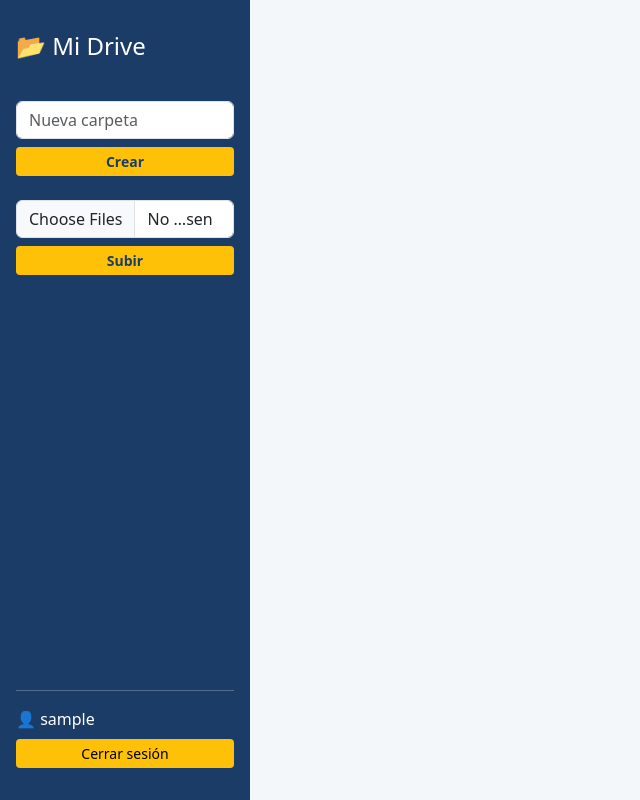
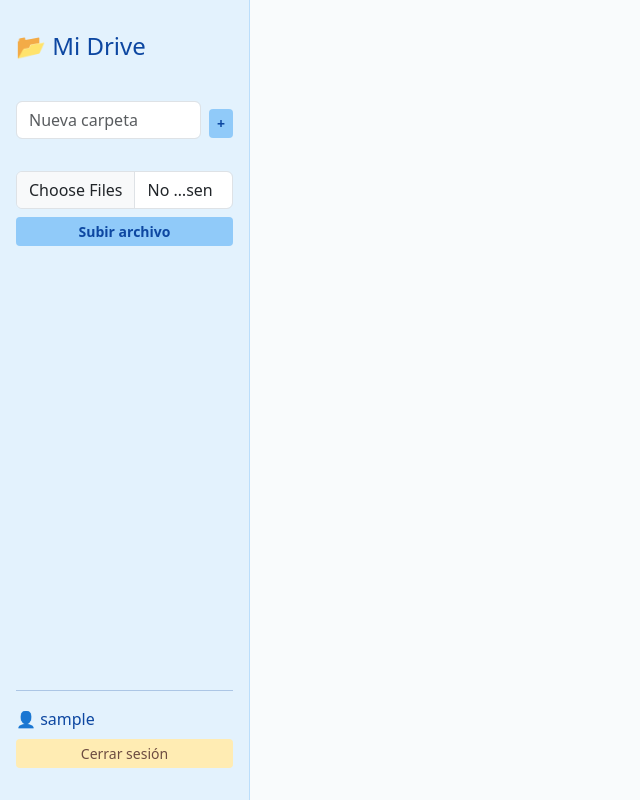
Before and after one commit to andres-app/drive, a PHP site: page / in a window 1280 px wide. Shown: the whole page, without its empty margins (0-640 px from the left). Run offline with PHP 8.4, Linux system fonts and the light colour scheme; the visitor is signed in with stand-in values (Sample User, id 1); data that the repository does not hold is empty.

Commit message:
Se mejora estetica de colores

```diff
--- a/index.php
+++ b/index.php
@@ -80,15 +80,15 @@ function getFileIcon($fileName)
     <link rel="stylesheet" href="https://cdn.jsdelivr.net/npm/bootstrap@5.3.0/dist/css/bootstrap.min.css">
     <style>
         body {
-            background-color: #f4f7fa;
-            color: #333;
+            background-color: #f9fbfc;
+            color: #444;
         }
 
         .sidebar {
             width: 250px;
             height: 100vh;
-            background-color: #1a3c66;
-            color: white;
+            background-color: #e3f2fd;
+            color: #0d47a1;
             position: fixed;
             top: 0;
             left: 0;
@@ -96,6 +96,7 @@ function getFileIcon($fileName)
             display: flex;
             flex-direction: column;
             gap: 1.5rem;
+            border-right: 1px solid #bbdefb;
         }
 
         .sidebar h2 {
@@ -103,20 +104,20 @@ function getFileIcon($fileName)
             margin-bottom: 1rem;
         }
 
+        .sidebar form .form-control {
+            margin-bottom: 0.5rem;
+        }
+
         .sidebar form .btn {
-            background-color: #ffc107;
-            color: #1a3c66;
+            background-color: #90caf9;
+            color: #0d47a1;
             font-weight: bold;
             border: none;
         }
 
         .sidebar form .btn:hover {
-            background-color: #e0a800;
+            background-color: #64b5f6;
             color: white;
-        }
-
-        .sidebar form input {
-            margin-bottom: 0.5rem;
         }
 
         .main-content {
@@ -132,9 +133,9 @@ function getFileIcon($fileName)
         }
 
         .grid-item {
-            background-color: white;
+            background-color: #ffffff;
             border-radius: 12px;
-            box-shadow: 0 2px 10px rgba(0, 0, 0, 0.08);
+            box-shadow: 0 2px 8px rgba(0, 0, 0, 0.05);
             text-align: center;
             padding: 20px;
             transition: transform 0.2s ease, box-shadow 0.2s ease;
@@ -142,7 +143,7 @@ function getFileIcon($fileName)
 
         .grid-item:hover {
             transform: scale(1.03);
-            box-shadow: 0 4px 20px rgba(0, 0, 0, 0.1);
+            box-shadow: 0 4px 16px rgba(0, 0, 0, 0.08);
         }
 
         .grid-item a {
@@ -161,12 +162,13 @@ function getFileIcon($fileName)
         }
 
         .btn-warning {
-            background-color: #ffc107;
+            background-color: #ffecb3;
+            color: #6d4c41;
             border: none;
         }
 
         .btn-warning:hover {
-            background-color: #e0a800;
+            background-color: #ffe082;
         }
     </style>
 </head>
@@ -174,13 +176,13 @@ function getFileIcon($fileName)
 <body>
     <div class="sidebar">
         <h2>📂 Mi Drive</h2>
-        <form method="POST">
+        <form method="POST" class="d-flex align-items-center gap-2">
             <input type="text" name="new_folder" class="form-control" placeholder="Nueva carpeta" required>
-            <button type="submit" class="btn btn-sm w-100">Crear</button>
+            <button type="submit" class="btn btn-sm">+</button>
         </form>
         <form method="POST" enctype="multipart/form-data">
-            <input type="file" name="files[]" class="form-control" multiple required>
-            <button type="submit" class="btn btn-sm w-100">Subir</button>
+            <input type="file" name="files[]" class="form-control mb-2" multiple required>
+            <button type="submit" class="btn btn-sm w-100">Subir archivo</button>
         </form>
         <div class="mt-auto">
             <hr class="bg-light">
```
